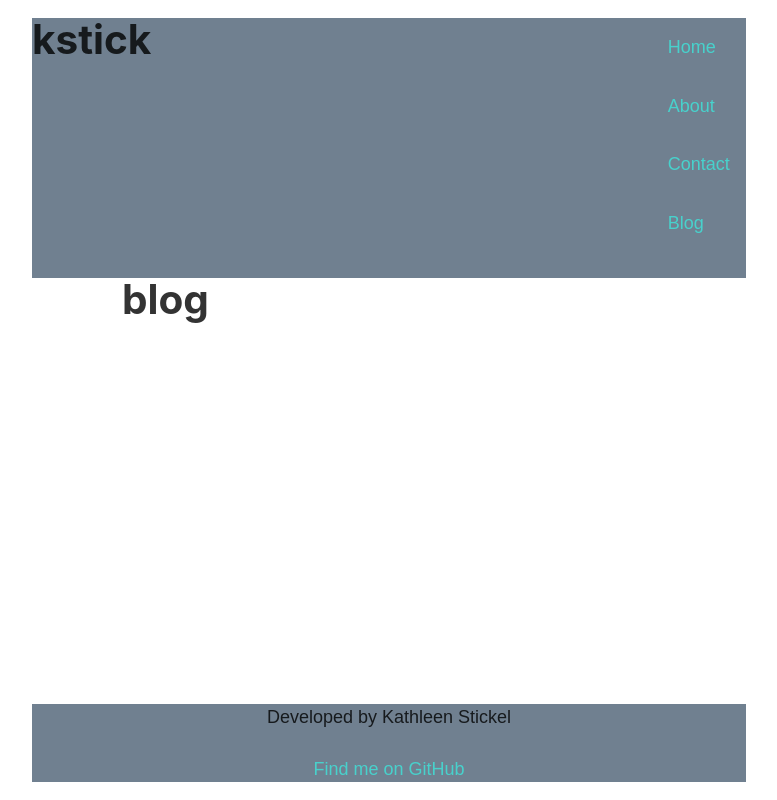
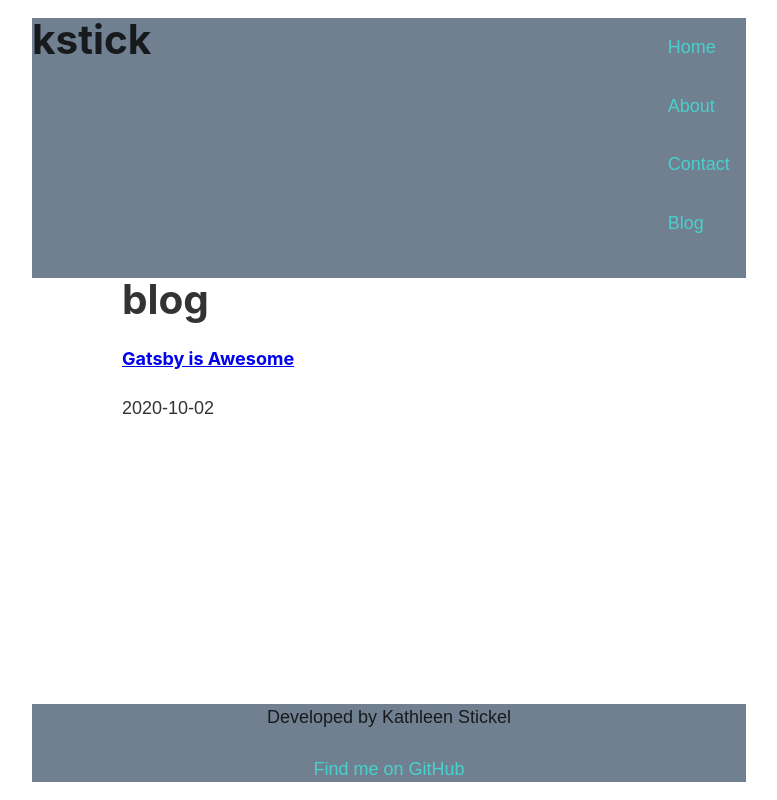
Before and after one commit to kstick9210/my-personal-gatsby-site, a Gatsby site: page /blog in a window 1280 px wide. Shown: the whole page, without its empty margins (251-1028 px from the left). Built offline with nearby package versions, Linux system fonts and the light colour scheme; Gatsby itself is replaced by a stand-in of ours.

Commit message:
dynamically render blogs

```diff
--- a/src/pages/blog.js
+++ b/src/pages/blog.js
@@ -1,8 +1,43 @@
 import React from 'react'
+import { graphql, useStaticQuery, Link } from 'gatsby'
 import Layout from '../components/layout'
 
-export default (props) => (
-    <Layout>
-        <h1>blog</h1>
-    </Layout>
-)
+
+export default (props) => {
+
+    const data = useStaticQuery(graphql`
+        query {
+            allMarkdownRemark {
+                edges {
+                    node {
+                        fields {
+                            slug
+                        }
+                        html
+                        frontmatter {
+                            title
+                            date
+                        }
+                    }
+                }
+            }
+        }
+    `)
+
+    const { edges } = data.allMarkdownRemark
+
+    const posts = edges.map(({ node }) =>
+        <section key={node.fields.slug}>
+            <Link to={node.fields.slug}>
+                <h4>{node.frontmatter.title}</h4>
+            </Link>
+            <p>{node.frontmatter.date}</p>
+        </section>
+    )
+    return (
+        <Layout>
+            <h1>blog</h1>
+            {posts}
+        </Layout>
+    )
+}
```
